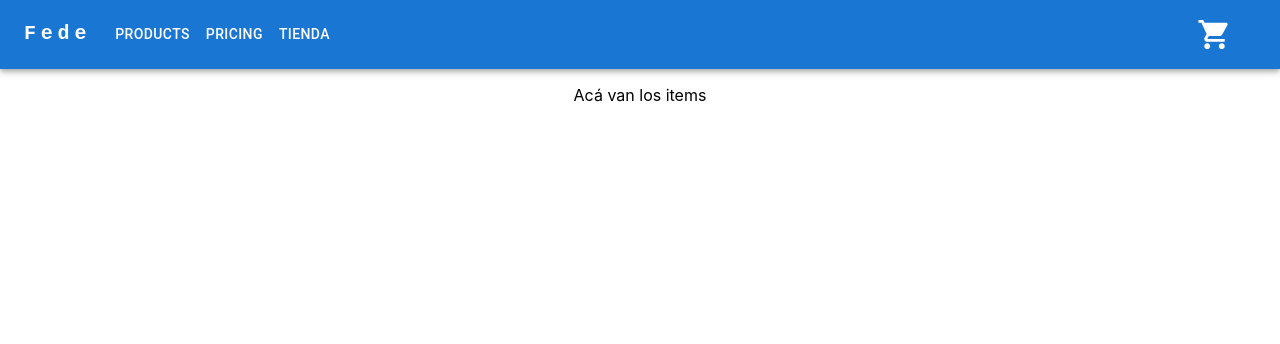
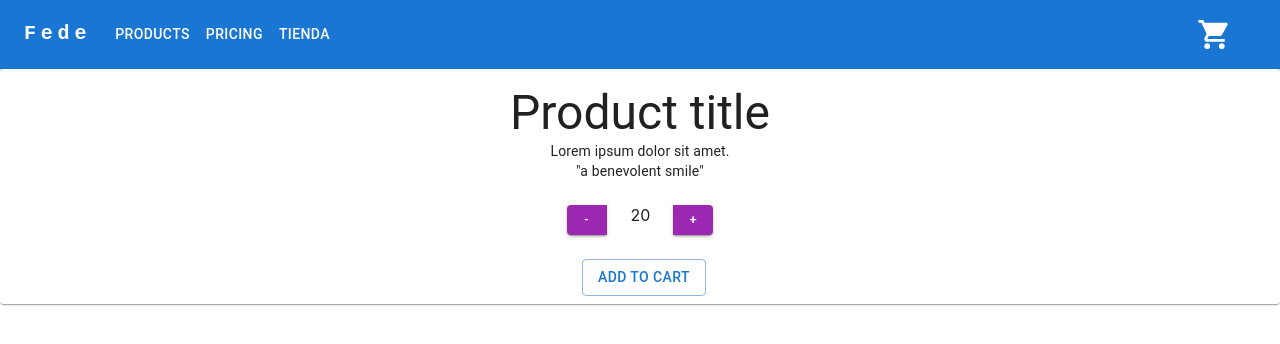
Before and after one commit to reddodragon/tienda-Ameratte, a React (Create React App) app: page / in a window 1280 px wide. Shown: the top 344 px of the page. Built offline with nearby package versions, Linux system fonts and the light colour scheme.

Commit message:
Agregando contador

```diff
--- a/src/App.js
+++ b/src/App.js
@@ -7,8 +7,7 @@ function App() {
 
     <div className="App">
       <ResponsiveAppBar></ResponsiveAppBar>
-
-      <ItemListContainer></ItemListContainer>
+      <ItemListContainer greeding={"Hola como estas componente"}></ItemListContainer>
     </div>
   );
 }
--- a/src/components/Container.jsx
+++ b/src/components/Container.jsx
@@ -1,12 +1,13 @@
-import * as React from 'react';
+import ItemCount from "./ItemCount"
+
+
 
 function ItemListContainer() {
-    return(
-        <>
-            <p style={{color:'black'}}>Acá van los items</p>
-        </>
-    );
+  return (
+    <div className="item-container">
 
+        <ItemCount stock={50} initial={20}></ItemCount>
+    </div>
+  )
 }
-
-export default ItemListContainer;
+export default ItemListContainer
--- /dev/null
+++ b/src/components/ItemCount.jsx
@@ -0,0 +1,71 @@
+import { useState } from 'react';
+import Card from '@mui/material/Card';
+import CardActions from '@mui/material/CardActions';
+import CardContent from '@mui/material/CardContent';
+import Button from '@mui/material/Button';
+import Typography from '@mui/material/Typography';
+import { ButtonGroup } from '@mui/material';
+import { Container } from '@mui/system';
+
+
+const ItemCount = ({ stock, initial }) => {
+
+    const [btnClick, setBtnClick] = useState(initial)
+
+    const clickSum = () => {
+        if(btnClick >= stock){
+            return
+        }
+        setBtnClick(btnClick + 1)
+    }
+
+    const clickRes = () => {
+        if(btnClick === 0){
+            return
+        }
+        setBtnClick(btnClick - 1)
+    }
+
+    const onAdd = (btnClick) => {
+        if(btnClick === 0){
+            return
+        }else{
+            alert("Se agrego al carrito correctamente")
+        }
+    }
+
+  return (
+
+    <div className="container-button">
+        <Card >
+            <CardContent>
+                <Typography variant="h3" component="div">
+                  Product title
+                </Typography>
+                <Typography variant="body2">
+                Lorem ipsum dolor sit amet.
+                <br />
+                {'"a benevolent smile"'}
+                </Typography>
+            </CardContent>
+            <CardActions sx={{
+                    display:'flex',
+                    flexDirection:'column',
+                    justifyContent:'center',
+                    alignItems:'center',
+                }}>
+                    <ButtonGroup color="primary" aria-label="outlined primary button group">
+                    <Button variant='contained' size="small" color="secondary" onClick={clickRes}>-</Button>
+                     <Container>{btnClick}</Container>
+                    <Button variant='contained' size="small" color="secondary"  onClick={clickSum} >+</Button>
+                    </ButtonGroup>
+                <Button  onClick={() => onAdd(btnClick)} sx={{mt:3}} variant='outlined'>
+                    add to cart
+                </Button>
+            </CardActions>
+        </Card>
+    </div>
+  )
+}
+
+export default ItemCount
```
